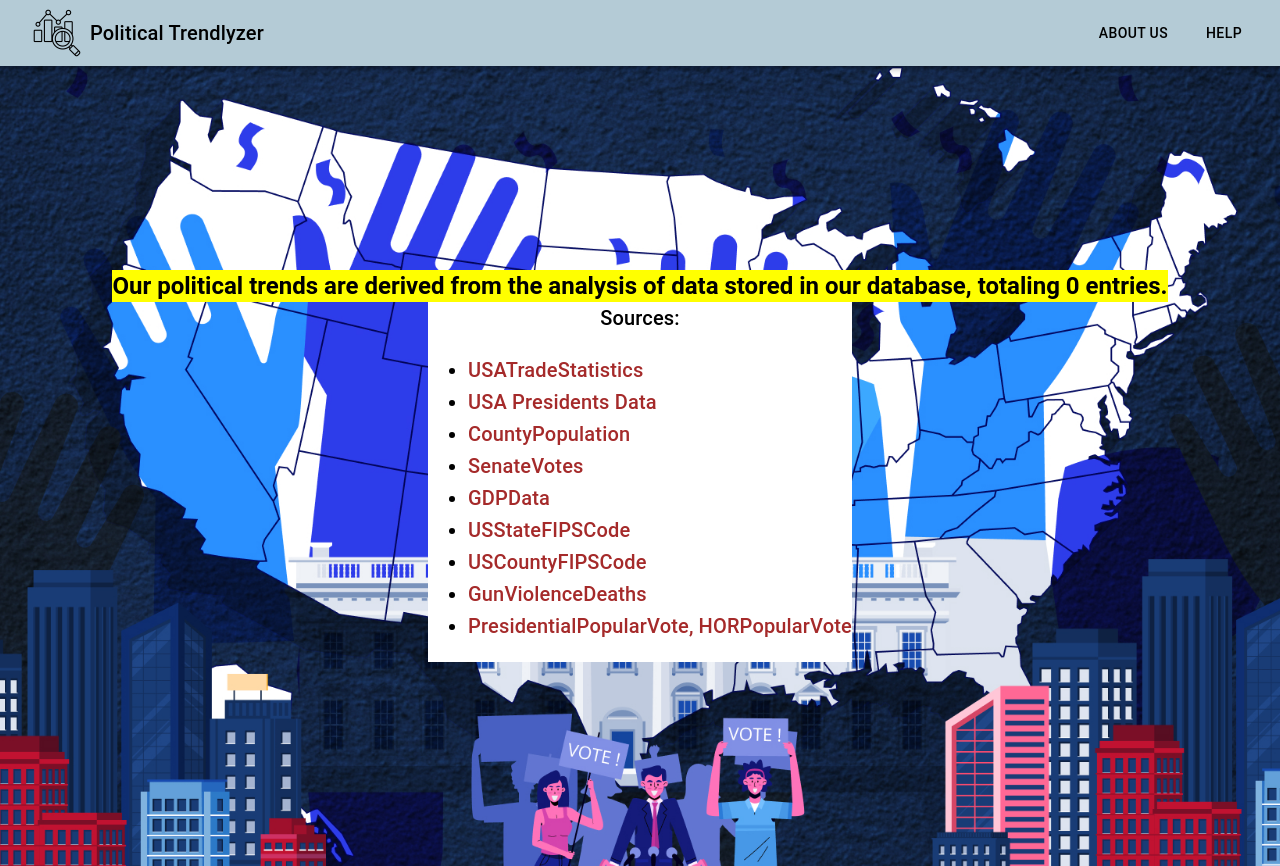
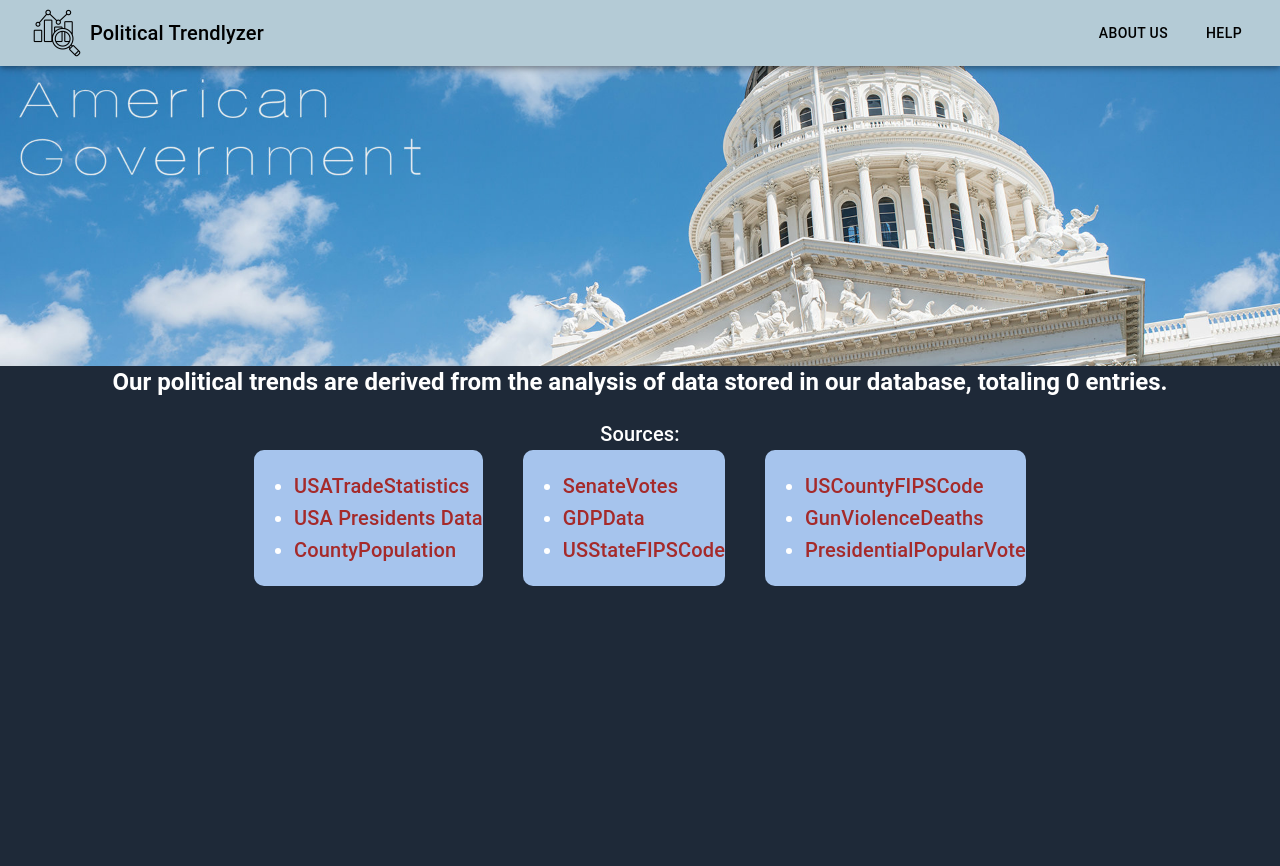
Before and after one commit to shubham1698/politics, a React (Create React App) app: page /AboutPage in a window 1280 px wide. Built offline with nearby package versions, Linux system fonts and the light colour scheme; no server answers.

Commit message:
Ui Changes for Beautification (#9)

```diff
--- a/src/Components/AboutUs.js
+++ b/src/Components/AboutUs.js
@@ -1,6 +1,6 @@
 import React, { useState, useEffect } from "react";
-import backgroundWallpaper from "../Assets/AnalyzePage.jpg";
-import { Box, Typography } from "@mui/material";
+import backgroundWallpaper from "../Assets/government-banner.jpg";
+import { Box, Typography, Stack } from "@mui/material";
 import axios from "axios";
 
 export default function AboutUs() {
@@ -18,12 +18,16 @@ export default function AboutUs() {
   }, []);
 
   return (
-    <div>
+    <div
+      style={{
+        width: "100%",
+        height: "100vh",
+        backgroundColor: `rgb(30, 41, 56)`,
+      }}
+    >
       <Box
         sx={{
-          backgroundImage: `url(${backgroundWallpaper})`,
           width: "100%",
-          height: "100vh",
           backgroundSize: "cover",
           backgroundPosition: "center",
           display: "flex",
@@ -32,7 +36,11 @@ export default function AboutUs() {
           justifyContent: "center",
         }}
       >
-        <Box sx={{ background: "yellow", width: "auto" }}>
+        <img
+          src={backgroundWallpaper}
+          alt="Home Icon"
+          style={{ width: "100%", height: "auto" }}
+        />
         <Typography
           variant="h5"
           sx={{
@@ -40,26 +48,43 @@ export default function AboutUs() {
             flexDirection: "column",
             alignItems: "center",
             justifyContent: "center",
-              color: "black",
+            color: "white",
             fontWeight: "bold",
           }}
         >
           Our political trends are derived from the analysis of data stored in
           our database, totaling {dataCount} entries.
         </Typography>
-        </Box>
+
         <Typography
           variant="h6"
           sx={{
-            background: "white",
+            backgroundColor: `rgb(30, 41, 56)`,
             display: "flex",
             flexDirection: "column",
             alignItems: "center",
             justifyContent: "center",
-            color: "black",
+            color: "white",
+            marginTop: "20px",
           }}
         >
           Sources:
+          <Stack
+            direction="row"
+            spacing={5}
+            sx={{
+              display: "flex",
+              ml: "auto",
+              backgroundColor: `rgb(30, 41, 56)`,
+            }}
+          >
+            <Box
+              sx={{
+                width: "auto",
+                background: `rgb(166, 196, 237)`,
+                borderRadius: "10px",
+              }}
+            >
               <ul>
                 <li>
                   <a className="navlink_source" href="https://stats.wto.org/">
@@ -67,21 +92,25 @@ export default function AboutUs() {
                   </a>
                 </li>
                 <li>
-              <a
-                className="navlink_source"
-                href="www.wikipedia.com"
-              >
+                  <a className="navlink_source" href="www.wikipedia.com">
                     USA Presidents Data
                   </a>
                 </li>
                 <li>
-              <a
-                className="navlink_source"
-                href=" WWW.Census.gov"
-              >
+                  <a className="navlink_source" href=" WWW.Census.gov">
                     CountyPopulation
                   </a>
                 </li>
+              </ul>
+            </Box>
+            <Box
+              sx={{
+                width: "auto",
+                background: `rgb(166, 196, 237)`,
+                borderRadius: "10px",
+              }}
+            >
+              <ul>
                 <li>
                   <a
                     className="navlink_source"
@@ -103,6 +132,16 @@ export default function AboutUs() {
                     USStateFIPSCode
                   </a>
                 </li>
+              </ul>
+            </Box>
+            <Box
+              sx={{
+                width: "auto",
+                background: `rgb(166, 196, 237)`,
+                borderRadius: "10px",
+              }}
+            >
+              <ul>
                 <li>
                   <a
                     className="navlink_source"
@@ -120,11 +159,16 @@ export default function AboutUs() {
                   </a>
                 </li>
                 <li>
-              <a className="navlink_source" href="https://www.fec.gov/introduction-campaign-finance/election-and-voting-information/">
-              PresidentialPopularVote, HORPopularVote
+                  <a
+                    className="navlink_source"
+                    href="https://www.fec.gov/introduction-campaign-finance/election-and-voting-information/"
+                  >
+                    PresidentialPopularVote
                   </a>
                 </li>
               </ul>
+            </Box>
+          </Stack>
         </Typography>
       </Box>
     </div>
--- a/src/Components/Analysis.js
+++ b/src/Components/Analysis.js
@@ -8,6 +8,7 @@ import { QueryOneAxios } from "../Axios/QueryOneAxios";
 import { QueryThreeAxios } from "../Axios/QueryThreeAxios";
 import { QueryFourAxios } from "../Axios/QueryFourAxios";
 import { QueryTwoAxios } from "../Axios/QueryTwoAxios";
+import { Box } from "@mui/material";
 
 export default function Analysis() {
   const location = useLocation();
@@ -77,7 +78,19 @@ export default function Analysis() {
   };
 
   return (
-    <div>
+    <Box
+    sx={{
+      width: "100%",
+      height:'100vh',
+      backgroundColor:`rgb(30, 41, 56)`,
+      backgroundSize: "cover",
+      backgroundPosition: "center",
+      display: "flex",
+      flexDirection: "column",
+      alignItems: "center",
+      justifyContent: "center",
+    }}
+  >
       <QueryParamSelector
         obj={{
           queryNumber: location.pathname,
@@ -99,6 +112,6 @@ export default function Analysis() {
           <div className="switchBtn"></div>
         </div>
       )}
-    </div>
+    </Box>
   );
 }
--- a/src/Components/ChartSelector.js
+++ b/src/Components/ChartSelector.js
@@ -7,24 +7,43 @@ export default function ChartSelector({ chartData, currentLocation }) {
   console.log(currentLocation);
 
   let chatComponent;
-
+  const options = {
+    scales: {
+      x: {
+        grid: {
+          color: "grey", // Change X axis grid color
+        },
+        ticks: {
+          color: "white", // Change X axis ticks color
+        },
+      },
+      y: {
+        grid: {
+          color: "grey", // Change Y axis grid color
+        },
+        ticks: {
+          color: "white", // Change Y axis ticks color
+        },
+      },
+    },
+  };
   switch (currentLocation) {
     case "/Analysis/1": {
       console.log("HERE1");
-      chatComponent = <Line data={chartData} />;
+      chatComponent = <Line data={chartData} options={options} />;
       break;
     }
     case "/Analysis/2": {
-      console.log("HERE2",chartData);
-      chatComponent = <Line data={chartData} />;
+      console.log("HERE2", chartData);
+      chatComponent = <Line data={chartData} options={options} />;
       break;
     }
     case "/Analysis/3": {
       console.log("HERE3", chartData);
       chatComponent = (
         <div>
-          <Line data={chartData.chartDataOne} />
-          <Line data={chartData.chartDataTwo} />
+          <Line data={chartData.chartDataOne} options={options} />
+          <Line data={chartData.chartDataTwo} options={options} />
         </div>
       );
       break;
@@ -33,8 +52,8 @@ export default function ChartSelector({ chartData, currentLocation }) {
       console.log("HERE4", chartData);
       chatComponent = (
         <div>
-          <Line data={chartData.chartDataOne} />
-          <Line data={chartData.chartDataTwo} />
+          <Line data={chartData.chartDataOne} options={options} />
+          <Line data={chartData.chartDataTwo} options={options} />
         </div>
       );
       break;
--- a/src/Components/HelpPage.js
+++ b/src/Components/HelpPage.js
@@ -20,7 +20,19 @@ export default function HelpPage() {
   ];
 
   return (
-    <>
+    <Box
+      sx={{
+        width: "100%",
+        height:'100vh',
+        backgroundColor:`rgb(30, 41, 56)`,
+        backgroundSize: "cover",
+        backgroundPosition: "center",
+        display: "flex",
+        flexDirection: "column",
+        alignItems: "center",
+        justifyContent: "center",
+      }}
+    >
       <Carousel
         indicatorIconButtonProps={{
           style: {
@@ -29,24 +41,19 @@ export default function HelpPage() {
         }}
         sx={{
           width: "1000px",
-          height: "500px",
-          marginLeft: "18%",
-          marginTop: "10%",
+          height: "500px"
         }}
       >
         {items.map((item, i) => (
           <Item key={i} item={item} />
         ))}
       </Carousel>
-      <Link to='/'>
-      <Button
-        variant="contained"
-        sx={{ marginLeft:'45%'}}
-      >
-        Lets Get Cracking
-      </Button>
+      <Link to="/">
+        <Button variant="contained">
+          Lets Get Cracking
+        </Button>
       </Link>
-    </>
+    </Box>
   );
 }
 function Item(props) {
--- a/src/Components/QueryParamSelector.js
+++ b/src/Components/QueryParamSelector.js
@@ -56,7 +56,7 @@ export default function QueryParamSelector(props) {
         console.log("falsely");
         onDataRequestedStateChange(false, "", "", "");
       }
-    }else{
+    } else {
       if (selectedThirdPara !== "") {
         console.log("truth");
         onDataRequestedStateChange(
@@ -76,9 +76,8 @@ export default function QueryParamSelector(props) {
       <Box
         sx={{
           display: "flex",
-          width: "auto",
+          width: "100%",
           justifyContent: "space-evenly",
-          marginTop: "50px",
         }}
       >
         {queryNumber != "/Analysis/2" ? (
@@ -90,7 +89,21 @@ export default function QueryParamSelector(props) {
               maxDate={maxDate}
               onYearChange={updateMinDate}
               animateYearScrolling
-              sx={{ marginRight: "50px" }}
+              sx={{
+                marginRight: "50px",
+                "& input": {
+                  color: "white",
+                },
+                "& .MuiInputLabel-root": {
+                  color: "white",
+                },
+                "& .MuiOutlinedInput-notchedOutline": {
+                  borderColor: "white",
+                },
+                "& .MuiSvgIcon-root": {
+                  color: "white",
+                },
+              }}
             />
 
             <DatePicker
@@ -99,13 +112,32 @@ export default function QueryParamSelector(props) {
               minDate={minDate}
               maxDate={maxDate}
               onYearChange={updateMaxDate}
-              sx={{ marginRight: "50px" }}
+              sx={{
+                marginRight: "50px",
+                "& input": {
+                  color: "white",
+                },
+                "& .MuiInputLabel-root": {
+                  color: "white",
+                },
+                "& .MuiOutlinedInput-notchedOutline": {
+                  borderColor: "white",
+                },
+                "& .MuiSvgIcon-root": {
+                  color: "white",
+                },
+              }}
               animateYearScrolling
             />
           </>
         ) : null}
         <FormControl sx={{ width: 300, justifyContent: "center" }}>
-          <InputLabel id="demo-simple-select-label">
+          <InputLabel
+            id="demo-simple-select-label"
+            sx={{
+              color: "white",
+            }}
+          >
             {queryNumber == "/Analysis/1"
               ? "Select the Sector"
               : "Select the State"}
@@ -115,7 +147,21 @@ export default function QueryParamSelector(props) {
             id="demo-simple-select"
             label="Select the Sector"
             value={selectedThirdPara}
+            sx={{
+              "& .MuiInputLabel-root": {
+                color: "white",
+              },
+              "& .MuiOutlinedInput-notchedOutline": {
+                borderColor: "white",
+              },
+              "& .MuiSvgIcon-root": {
+                color: "white",
+              },
+            }}
             onChange={updateSelectedThirdParamHandle}
+            renderValue={(selected) => (
+              <div style={{ color: 'white' }}>{selected}</div>
+            )}
           >
             {queryNumber == "/Analysis/1"
               ? sectorArray.map((queryItem) => (
@@ -133,7 +179,6 @@ export default function QueryParamSelector(props) {
         <Button
           variant="contained"
           value="Click"
-          sx={{ direction: "flex", marginTop: "5px", height: "40px" }}
           onClick={onHandleSubmitAction}
         >
           Submit
--- a/src/Components/Status.js
+++ b/src/Components/Status.js
@@ -9,10 +9,10 @@ export default function Status(props) {
       sx={{
         display: "flex",
         justifyContent: "center",
-        marginTop:'50px'
+        marginTop: "50px",
       }}
     >
-      <Typography variant="h3">{props.currentStatus}</Typography>
+      <Typography variant="h3" sx={{color:"white"}}>{props.currentStatus}</Typography>
     </Box>
   );
 }
```
Also changed, not shown: src/Assets/government-banner.jpg (added). Lines whose indentation alone changed are shown as unchanged.
